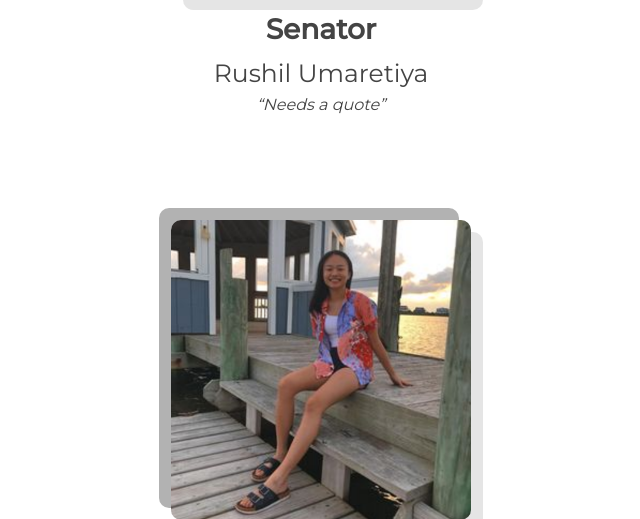
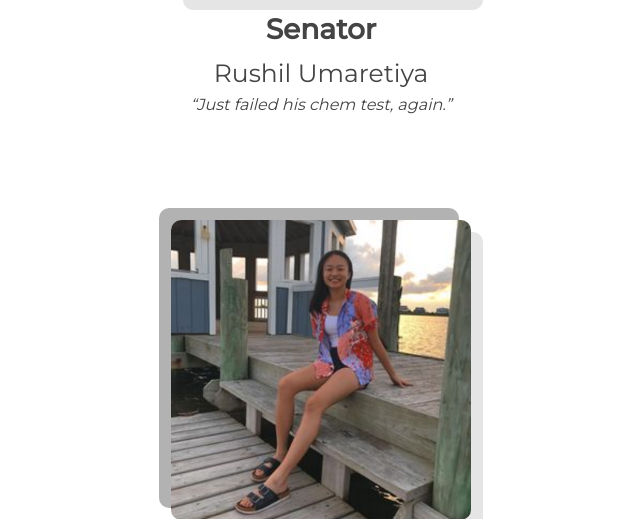
Before and after one commit to Rushilwiz/tj2023, a Django app: page /council/ in a window 1280 px wide. Shown: the part 3124-3643 px from the top of the page, without its empty margins (319-959 px from the left). Run offline with Django 3.2, Linux system fonts and the light colour scheme; parts of the project's set-up code (start-up, migrations or seed data) failed here and were passed over; some libraries are stand-ins or nearby versions; some web fonts are replaced.

```diff
--- a/pages/templates/pages/council.html
+++ b/pages/templates/pages/council.html
@@ -73,7 +73,7 @@
         <div class="details">
             <h3><b>Senator</b></h3>
             <p><a>Rushil Umaretiya </a><br>
-                <i>“Needs a quote”</i>
+                <i>“Just failed his chem test, again.”</i>
             </p>
         </div>
     </div>
```
Also changed, not shown: 1 other file.
